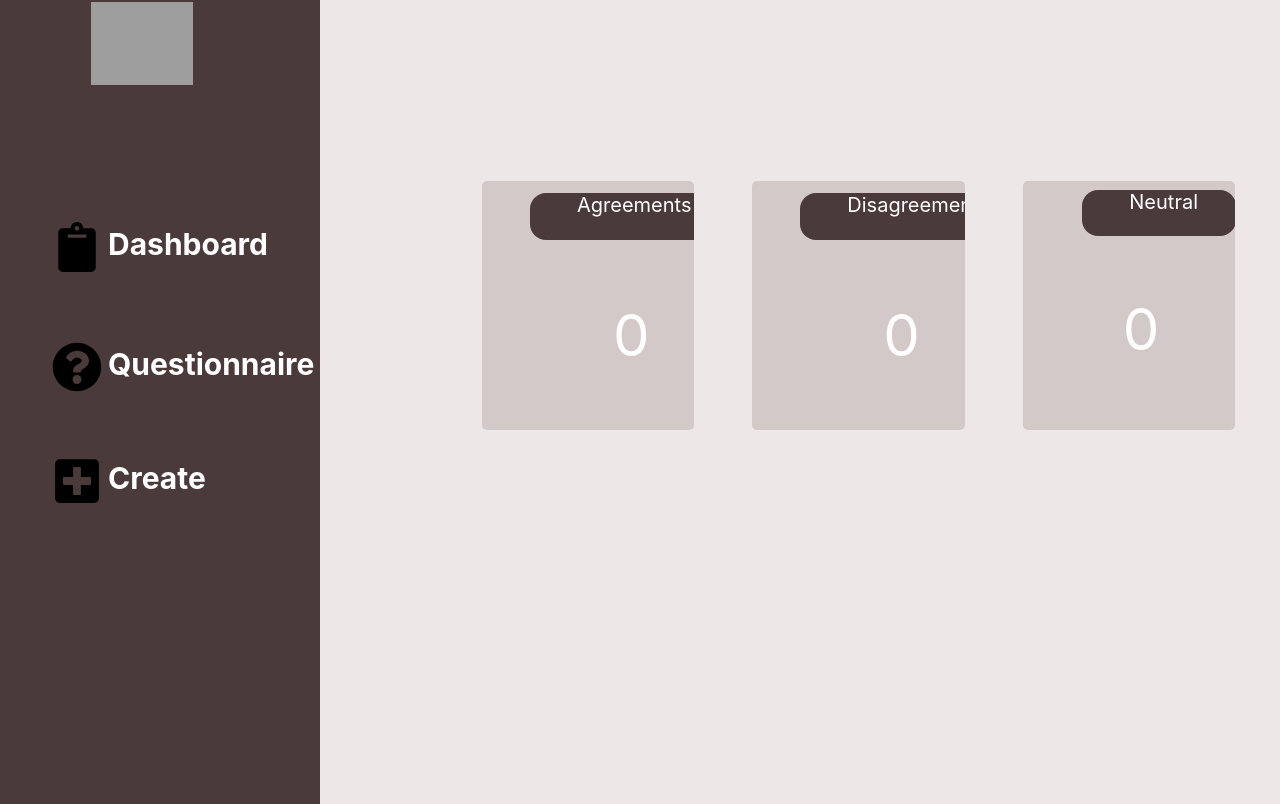
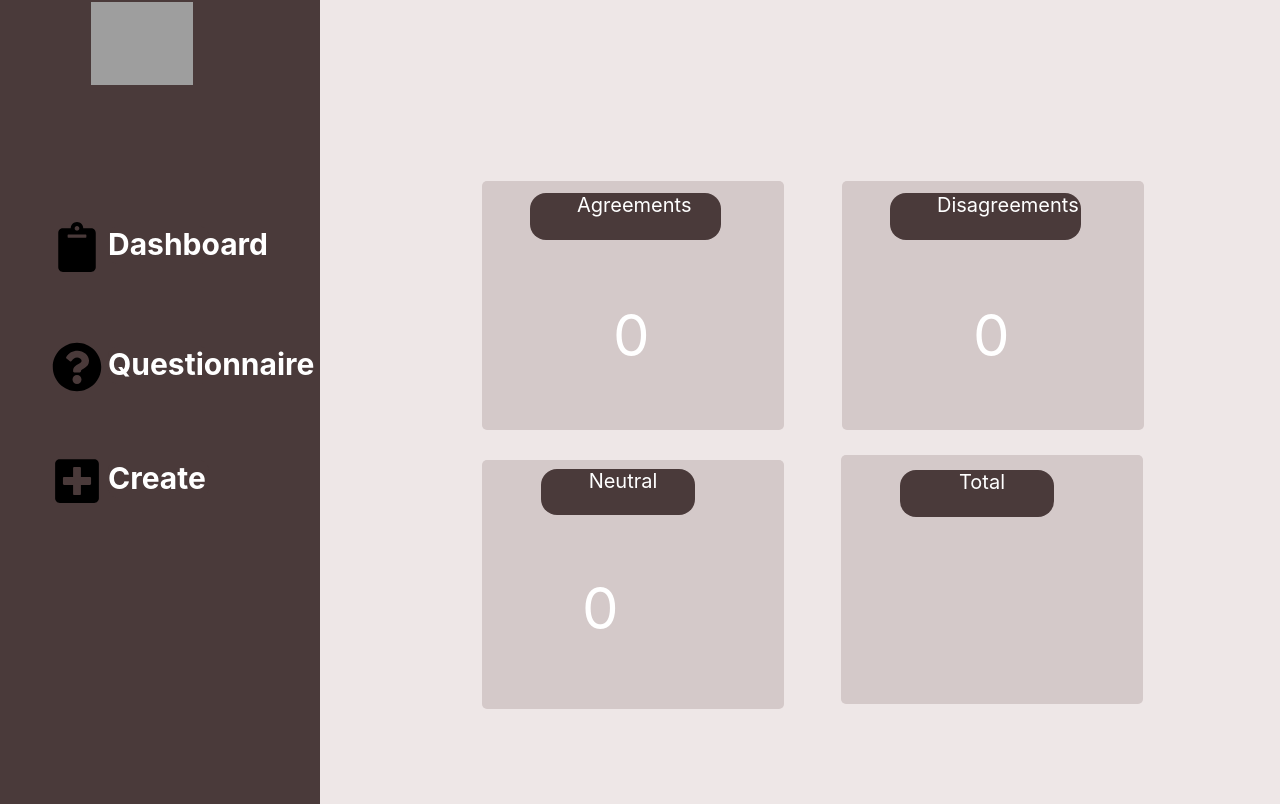
Before and after one commit to LCBA21/Questionnaire-App, a React (Create React App) app: page / in a window 1280 px wide. Built offline with nearby package versions, Linux system fonts and the light colour scheme; grey boxes are pictures that could not be loaded.

Commit message:
Update Dashboard.js

```diff
--- a/src/components/Dashboard.js
+++ b/src/components/Dashboard.js
@@ -1,30 +1,37 @@
 import React from 'react';
-import { FaTurnUp } from 'react-icons/fa';
-import { FaTurnDown } from 'react-icons/fa';
-
-
-
 
 const Dashboard = ({ todoList,agreenum, disagreenum, neutralnum }) => {
   return (
     <div>
+
       <div className='div-stats-conatiner'>
         <div className='stats'>
         <div className='text-container-agree'>Agreements</div>
         <div className='text-size-count'>{agreenum}</div>
         <div></div>
+        </div>
 
-        </div>
         <div className='stats'>
           <div className='text-container-disagree'>Disagreements</div>
           <div className='text-size-count'>{disagreenum}</div>
           <div></div>
           </div>
 
-        <div className='stats'>
+        <div className='stats-neutral'>
         <div className='text-container-neutral '>Neutral</div>
         <div className='text-size-neutral'> <p>{neutralnum}</p></div>
+        <div></div>
           </div>
+
+          <div className='stats-total'>
+          <div className='text-container-total'>Total</div>
+          {todoList.map((task, index) => (
+          <div className='List' key={index}>
+              {todoList.length}
+          </div>
+            ))}
+          </div>
+
       </div>
     </div>
   );
```
